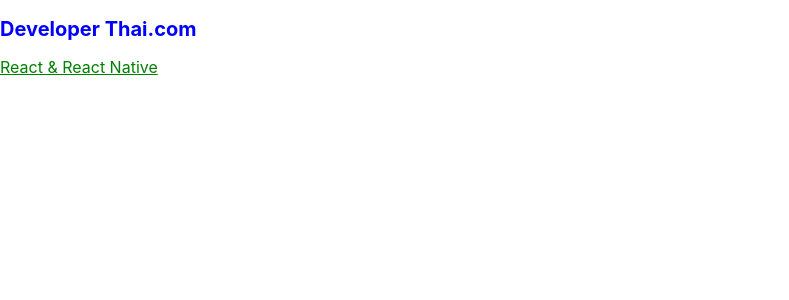
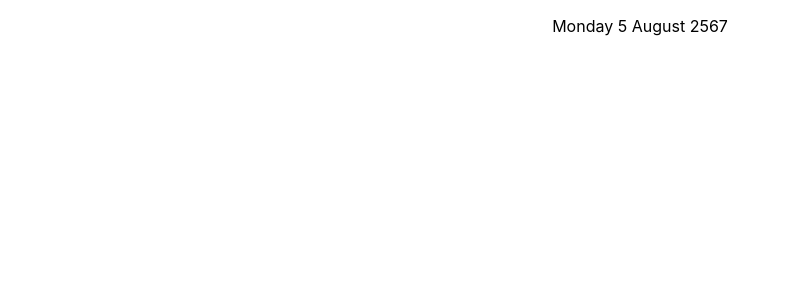
Before and after one commit to BunyaweeS/app1, a React (Create React App) app: page / in a window 1280 px wide. Shown: the top 300 px of the page, without its empty margins (0-789 px from the left). Built offline with nearby package versions, Linux system fonts and the light colour scheme.

Commit message:
add Calender

```diff
--- a/src/App.js
+++ b/src/App.js
@@ -1,17 +1,13 @@
 import React from 'react'
 import './style.css'
+import Calendar from './class.componets'
+
 export default function App(){
   return (
     <>
-    <h2>Developer Thai.com</h2>
-    <div className='title'>React & React Native</div>
-    </>
+
+  <p><center><Calendar/></center></p>
+
+  </>
   )
-  const divStyle={
-
-    color:'red',backgroundColor:'powderblue',
-    fontSize:'larger',
-    padding:'3px',
-  }
-  return <div style={divStyle}>Hello React</div>
 }
--- /dev/null
+++ b/src/class.componets.js
@@ -0,0 +1,18 @@
+import React, { Component } from "react";
+
+export default class Calendar extends Component {
+    getDate(){
+        const dayNames=['Sunday','Monday','Tuesday','Wednesday','Friday','Saturday']
+        const monthNames=['January','February','March','April','May','June','July','August','September','October','November','December']
+        const date = new Date()
+        const weekDay = dayNames[date.getDay()]
+        const day = date.getDate()
+        const month = monthNames[date.getMonth()]
+        const year = date.getFullYear()+543
+        return `${weekDay} ${day} ${month} ${year}`
+
+    }
+    render(){
+        return <div>{this.getDate()}</div>
+    }
+}
```
